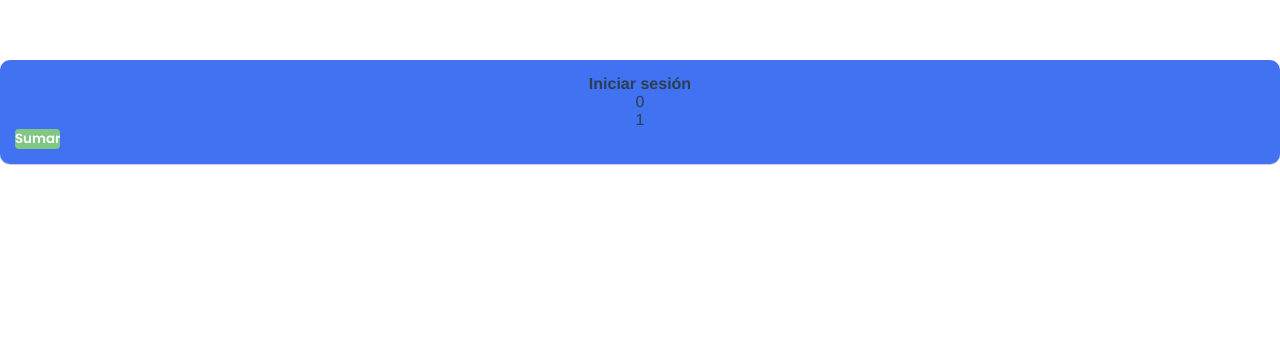
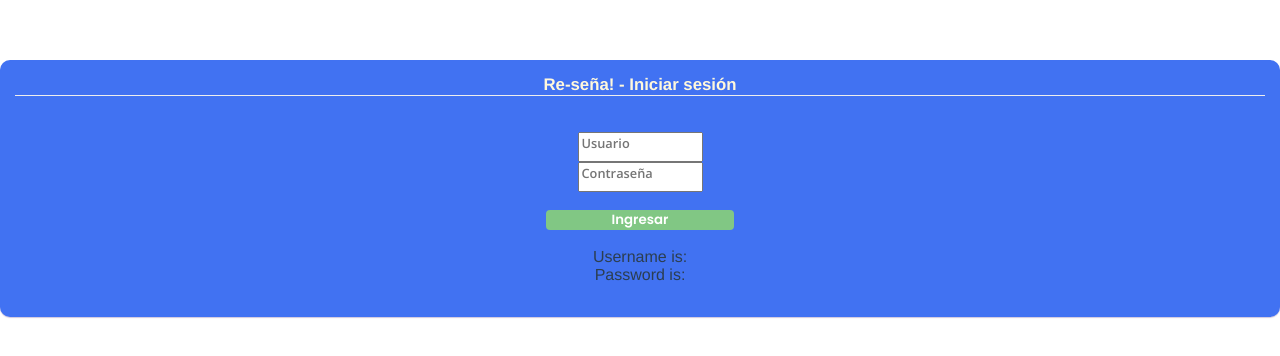
Before and after one commit to MauriBian/DesApp-GrupoH012021-frontend, a Vue app: page / in a window 1280 px wide. Shown: the top 356 px of the page. Built offline with nearby package versions, Linux system fonts and the light colour scheme.

Commit message:
Add basic log-in form.

```diff
--- a/src/views/Login.vue
+++ b/src/views/Login.vue
@@ -1,46 +1,74 @@
 <template>
   <div class="login__container">
     <div class="card card-pad-rg card-login">
-      <h2> Iniciar sesión</h2>
-      <p> {{ contador }} </p>
-      <p> {{ sumarAlContador }} </p>
-      <button @click="sumar" class="btn btn-fit btn-success"> Sumar </button>
+      <h2 class="section-title">Re-seña! - Iniciar sesión</h2>
+      <br />
+      <br />
+      <div>
+        <form @submit.prevent="handleSubmit">
+          <input
+            v-model="username"
+            placeholder="Usuario"
+            class="form-label"
+            required
+          />
+          <br />
+          <input
+            v-model="password"
+            placeholder="Contraseña"
+            class="form-label"
+            type="password"
+            required
+          />
+          <br />
+          <br />
+          <button type="submit" class="btn btn-fit btn-success">
+            Ingresar
+          </button>
+        </form>
+      </div>
+      <br />
+      <p>Username is: {{ username }}</p>
+      <p>Password is: {{ password }}</p>
+      <br />
     </div>
   </div>
 </template>
 
 <script>
 export default {
-  name: 'Login',
-  components: {
+  name: "Login",
+  components: {},
+  data() {
+    return {
+      username: "",
+      password: "",
+    };
   },
-
-  data () {
-    return {
-      contador: 0
-    }
+  computed: {},
+  methods: {
+    handleSubmit() {
+      alert(this.username + " " + this.password);
+    },
   },
-
-   computed: {
-     sumarAlContador () {
-       return this.contador + 1
-     }
-  },
-
-  methods : {
-    sumar () {
-      this.contador += 1
-    }
-  }
-}
+};
 </script>
 
 <style lang="scss">
 .login__container {
-  display:flex;
+  display: flex;
   flex-direction: column;
   .card-login {
-    background-color: $color-primary
+    background-color: $color-primary;
+  }
+  .btn {
+    width: 15%;
+  }
+  input {
+    width: 10%;
+  }
+  .section-title {
+    color: cornsilk;
   }
 }
 </style>
```
